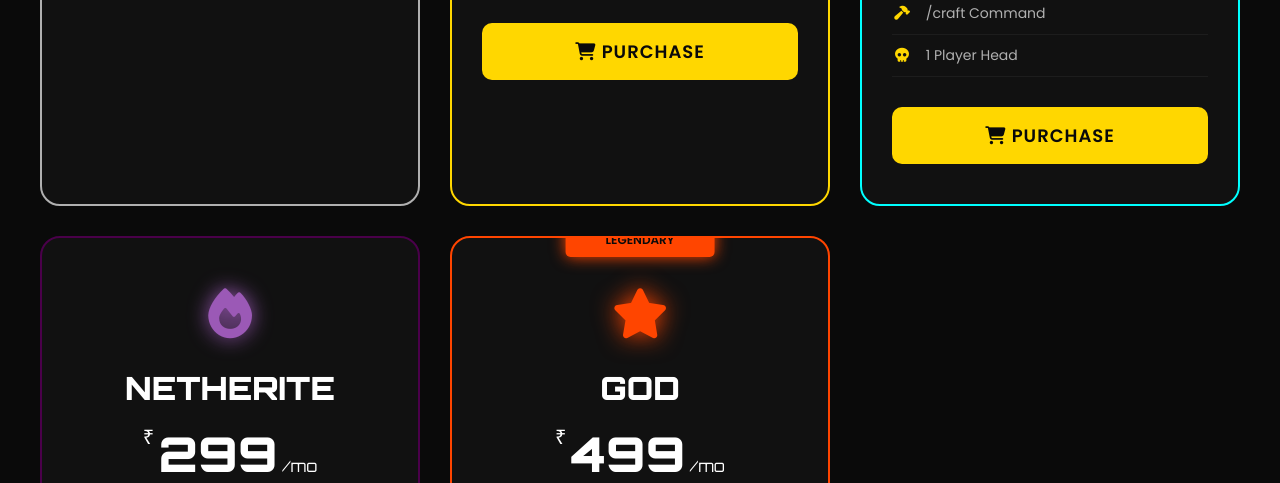
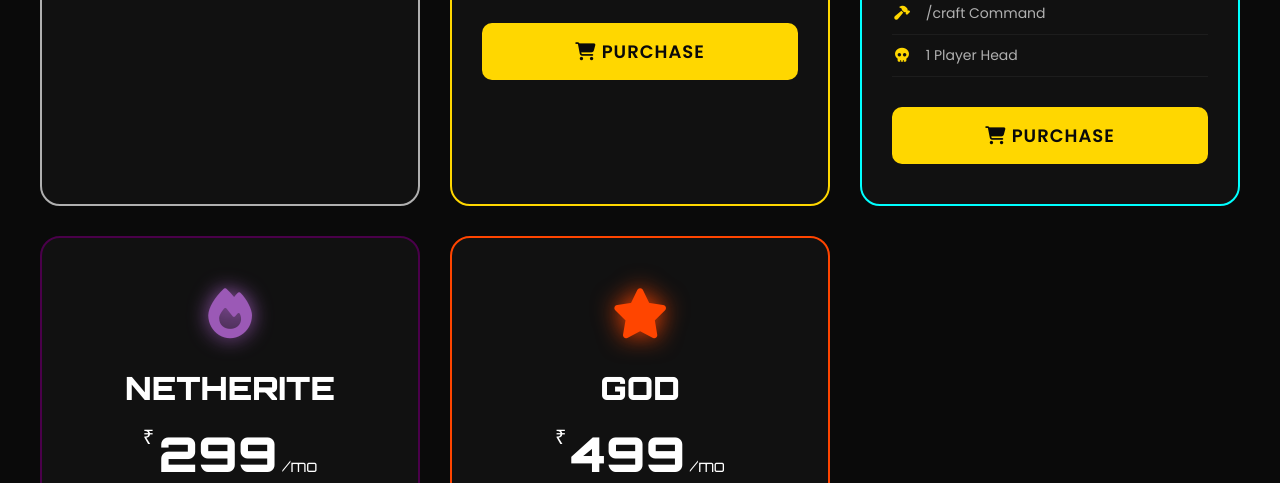
Before and after one commit to spy1345a/GamePodra-Store, a Flask app: page / in a window 1280 px wide. Shown: the part 1325-1808 px from the top of the page. Run offline with Flask 3, Linux system fonts and the light colour scheme.

Commit message:
Remove legendary badge from god rank

```diff
--- a/static/style.css
+++ b/static/style.css
@@ -396,15 +396,7 @@ input:checked + .slider:before {
     box-shadow: 0 0 15px var(--yellow-glow);
 }
 
-.god-badge {
-    background: #FF4500;
-    box-shadow: 0 0 15px #FF4500;
-    left: 50%;
-    right: auto;
-    transform: translateX(-50%) rotate(0);
-    top: -15px;
-    border-radius: 5px;
-}
+
 
 .rank-header {
     text-align: center;
--- a/templates/index.html
+++ b/templates/index.html
@@ -161,7 +161,7 @@
 
             <!-- God Rank -->
             <div class="rank-card god">
-                <div class="rank-badge god-badge">LEGENDARY</div>
+
                 <div class="rank-header">
                     <div class="rank-icon"><i class="fas fa-star"></i></div>
                     <h3>GOD</h3>
```
